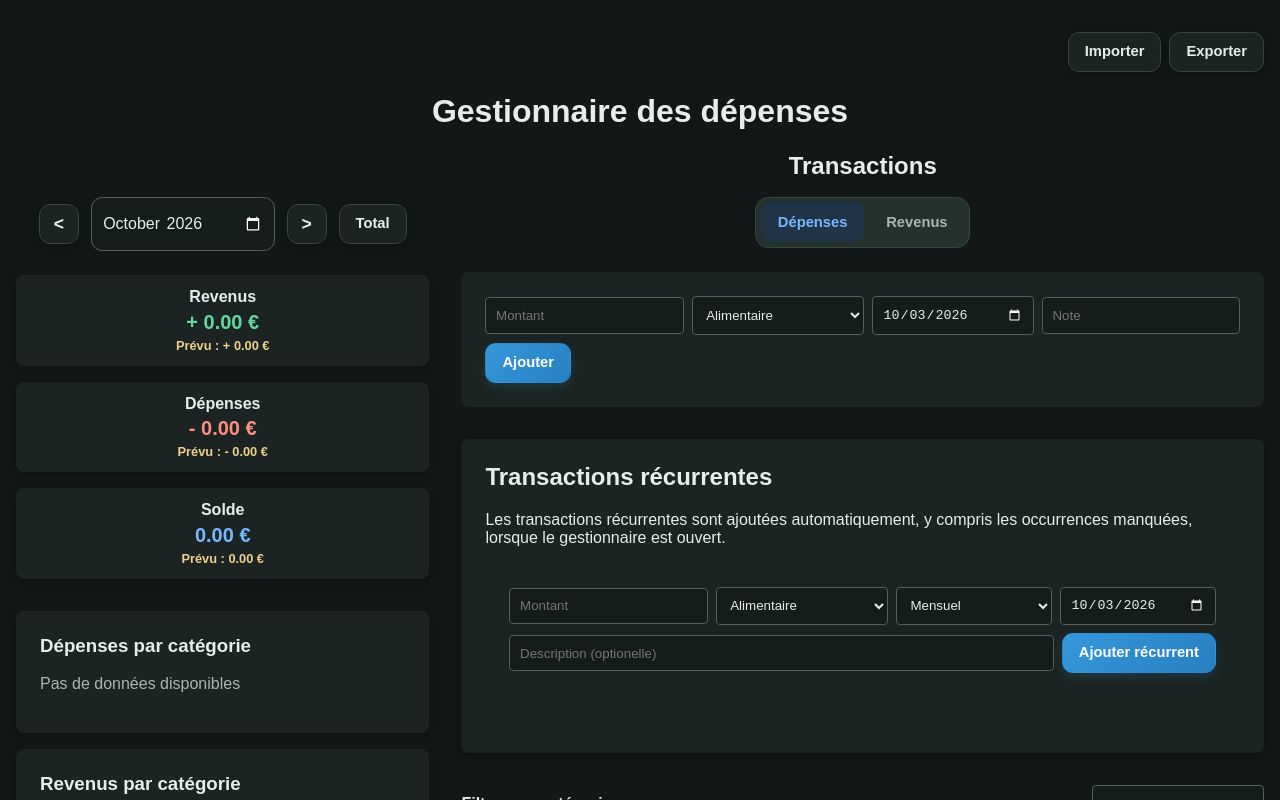
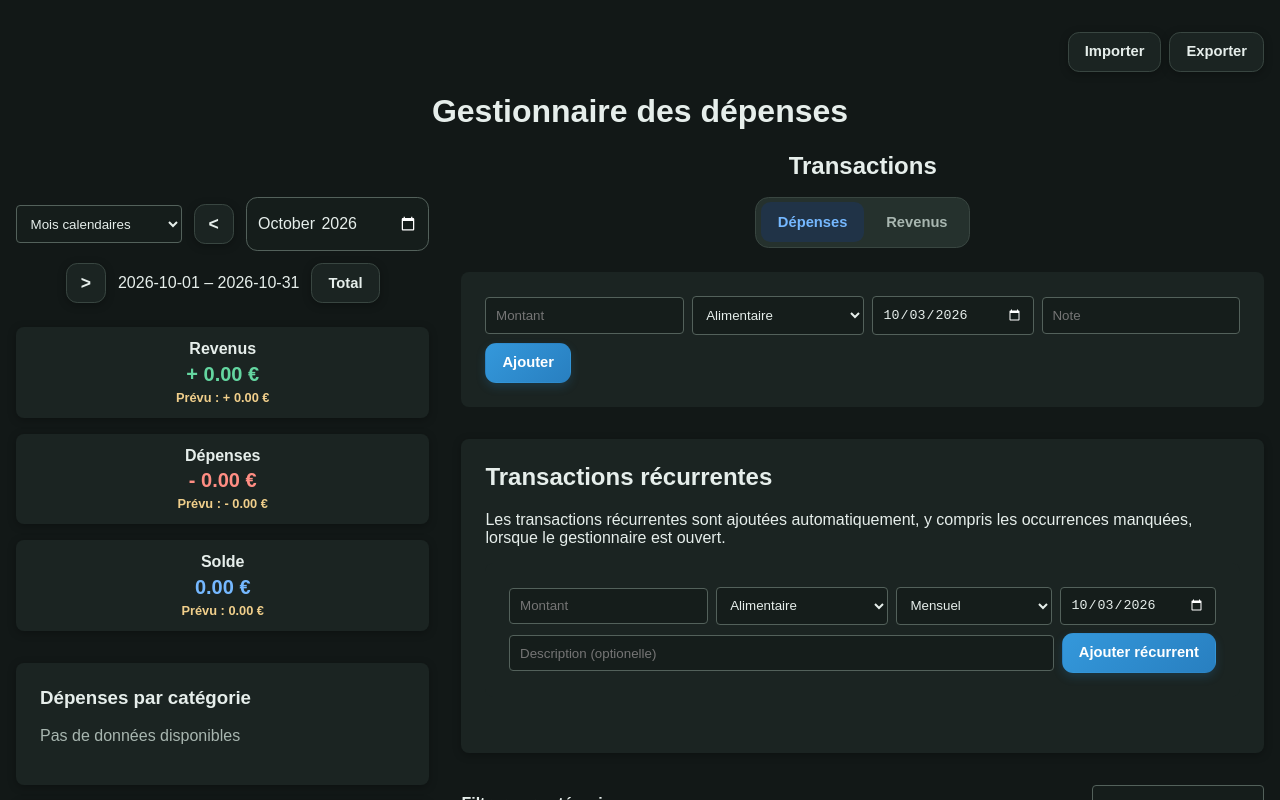
Before and after one commit to BlueDax/projects, a React (Create React App) app in the folder tracker-finance/: page / in a window 1280 px wide. Shown: the top 800 px of the page. Built offline with nearby package versions, Linux system fonts and the light colour scheme.

Commit message:
Add cycle template selection and update monthly calculations

```diff
--- a/tracker-finance/src/App.js
+++ b/tracker-finance/src/App.js
@@ -27,6 +27,7 @@ const CHART_COLORS = [
 ];
 
 const RECURRING_STORAGE_KEY = "myFinanceRecurring";
+const CYCLE_TEMPLATE_STORAGE_KEY = "myFinanceCycleTemplate";
 const FREQUENCY_LABELS = {
   weekly: "Hebdomadaire",
   monthly: "Mensuel",
@@ -43,6 +44,33 @@ function getLocalDateValue(date = new Date()) {
 
 function getMonthValue(date) {
   return `${date.getFullYear()}-${String(date.getMonth() + 1).padStart(2, "0")}`;
+}
+
+function getMonthlyAnchorDate(monthValue, anchorDay) {
+  const [year, month] = monthValue.split("-").map(Number);
+  const monthDays = new Date(year, month, 0).getDate();
+  const day = Math.min(anchorDay, monthDays);
+  return `${monthValue}-${String(day).padStart(2, "0")}`;
+}
+
+function getPreviousDate(dateValue) {
+  const [year, month, day] = dateValue.split("-").map(Number);
+  return getLocalDateValue(new Date(year, month - 1, day - 1));
+}
+
+function getRecurringAnchorDay(template) {
+  return (
+    Number(template.anchorDay) ||
+    Number((template.startDate || template.nextDate).slice(8, 10))
+  );
+}
+
+function getCurrentPeriodMonth(today, anchorDay) {
+  const currentMonth = getMonthValue(today);
+  const currentMonthStart = getMonthlyAnchorDate(currentMonth, anchorDay);
+  if (getLocalDateValue(today) >= currentMonthStart) return currentMonth;
+
+  return getMonthValue(new Date(today.getFullYear(), today.getMonth() - 1, 1));
 }
 
 function getNextRecurringDate(template) {
@@ -177,8 +205,11 @@ function CategoryPieChart({ title, label, data, total }) {
                   }}
                 />
                 <span>
-                  {item.category}: {item.amount.toFixed(2)} € (
-                  {((item.amount / total) * 100).toFixed(1)}%)
+                  {item.category}:{" "}
+                  <strong style={styles.legendValue}>
+                    {item.amount.toFixed(2)} € (
+                    {((item.amount / total) * 100).toFixed(1)}%)
+                  </strong>
                 </span>
               </li>
             ))}
@@ -241,6 +272,10 @@ const styles = {
     gap: "0.5rem",
     marginBottom: "0.6rem",
     fontSize: "0.9rem",
+  },
+  legendValue: {
+    color: "var(--text)",
+    fontWeight: "700",
   },
   legendSwatch: {
     width: "0.8rem",
@@ -356,9 +391,20 @@ function App() {
     return saved ? JSON.parse(saved) : [];
   });
 
-  const [selectedMonth, setSelectedMonth] = useState(() =>
-    getMonthValue(new Date()),
+  const [selectedCycleTemplateId, setSelectedCycleTemplateId] = useState(
+    () => localStorage.getItem(CYCLE_TEMPLATE_STORAGE_KEY) || "",
   );
+  const [selectedMonth, setSelectedMonth] = useState(() => {
+    const selectedCycleId = localStorage.getItem(CYCLE_TEMPLATE_STORAGE_KEY);
+    const selectedTemplate = recurringTemplates.find(
+      (template) =>
+        template.id === selectedCycleId && template.frequency === "monthly",
+    );
+    const today = new Date();
+    return selectedTemplate
+      ? getCurrentPeriodMonth(today, getRecurringAnchorDay(selectedTemplate))
+      : getMonthValue(today);
+  });
   const [type, setType] = useState("expenses"); // 'expenses' or 'income'
   const [amount, setAmount] = useState("");
   const [category, setCategory] = useState("Alimentaire");
@@ -394,8 +440,28 @@ function App() {
   });
   const importInputRef = useRef(null);
 
+  const selectedCycleTemplate = recurringTemplates.find(
+    (template) =>
+      template.id === selectedCycleTemplateId &&
+      template.frequency === "monthly",
+  );
+
   const changeMonth = (month) => {
     setSelectedMonth(month);
+  };
+
+  const selectCycleTemplate = (templateId) => {
+    setSelectedCycleTemplateId(templateId);
+    const template = recurringTemplates.find(
+      (recurringTemplate) => recurringTemplate.id === templateId,
+    );
+    if (template) {
+      setSelectedMonth(
+        getCurrentPeriodMonth(new Date(), getRecurringAnchorDay(template)),
+      );
+    } else {
+      setSelectedMonth(getMonthValue(new Date()));
+    }
   };
 
   const shiftMonth = (offset) => {
@@ -483,6 +549,20 @@ function App() {
       JSON.stringify(recurringTemplates),
     );
   }, [recurringTemplates]);
+
+  useEffect(() => {
+    if (selectedCycleTemplateId && !selectedCycleTemplate) {
+      setSelectedCycleTemplateId("");
+    }
+  }, [selectedCycleTemplateId, selectedCycleTemplate]);
+
+  useEffect(() => {
+    if (selectedCycleTemplate) {
+      localStorage.setItem(CYCLE_TEMPLATE_STORAGE_KEY, selectedCycleTemplate.id);
+    } else {
+      localStorage.removeItem(CYCLE_TEMPLATE_STORAGE_KEY);
+    }
+  }, [selectedCycleTemplate]);
 
   useEffect(() => {
     const result = createDueTransactions(
@@ -645,9 +725,38 @@ function App() {
     setSortConfig({ key, direction });
   };
   // Calculations
+  const cycleAnchorDay = selectedCycleTemplate
+    ? getRecurringAnchorDay(selectedCycleTemplate)
+    : null;
+  const periodStartDate =
+    selectedMonth && cycleAnchorDay
+      ? getMonthlyAnchorDate(selectedMonth, cycleAnchorDay)
+      : selectedMonth
+        ? `${selectedMonth}-01`
+        : null;
+  const nextMonthValue = selectedMonth
+    ? getMonthValue(
+        new Date(
+          Number(selectedMonth.slice(0, 4)),
+          Number(selectedMonth.slice(5, 7)),
+          1,
+        ),
+      )
+    : null;
+  const nextPeriodStartDate =
+    nextMonthValue && cycleAnchorDay
+      ? getMonthlyAnchorDate(nextMonthValue, cycleAnchorDay)
+      : nextMonthValue
+        ? `${nextMonthValue}-01`
+        : null;
+  const periodEndDate = nextPeriodStartDate
+    ? getPreviousDate(nextPeriodStartDate)
+    : null;
   const periodTransactions = selectedMonth
-    ? transactions.filter((transaction) =>
-        transaction.date.startsWith(selectedMonth),
+    ? transactions.filter(
+        (transaction) =>
+          transaction.date >= periodStartDate &&
+          transaction.date < nextPeriodStartDate,
       )
     : transactions;
   const today = getLocalDateValue();
@@ -751,6 +860,21 @@ function App() {
         style={styles.periodControls}
         aria-label="View period"
       >
+        <select
+          aria-label="Cycle anchor payment"
+          value={selectedCycleTemplate?.id || ""}
+          onChange={(event) => selectCycleTemplate(event.target.value)}
+          style={styles.input}
+        >
+          <option value="">Mois calendaires</option>
+          {recurringTemplates
+            .filter((template) => template.frequency === "monthly")
+            .map((template) => (
+              <option key={template.id} value={template.id}>
+                {template.category} · {template.nextDate.slice(8, 10)}
+              </option>
+            ))}
+        </select>
         {selectedMonth && (
           <>
             <button
@@ -775,6 +899,9 @@ function App() {
             >
               &gt;
             </button>
+            <span aria-live="polite">
+              {periodStartDate} – {periodEndDate}
+            </span>
           </>
         )}
         <button
@@ -789,7 +916,13 @@ function App() {
           <button
             type="button"
             className="button button--period"
-            onClick={() => changeMonth(getMonthValue(new Date()))}
+            onClick={() =>
+              changeMonth(
+                cycleAnchorDay
+                  ? getCurrentPeriodMonth(new Date(), cycleAnchorDay)
+                  : getMonthValue(new Date()),
+              )
+            }
           >
             Mois en cours
           </button>
```
